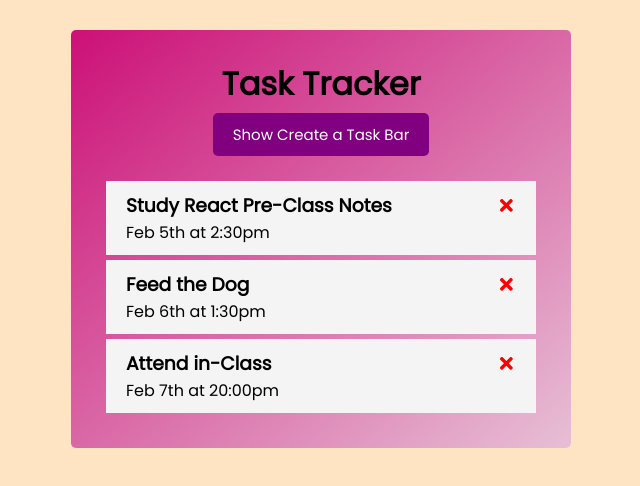
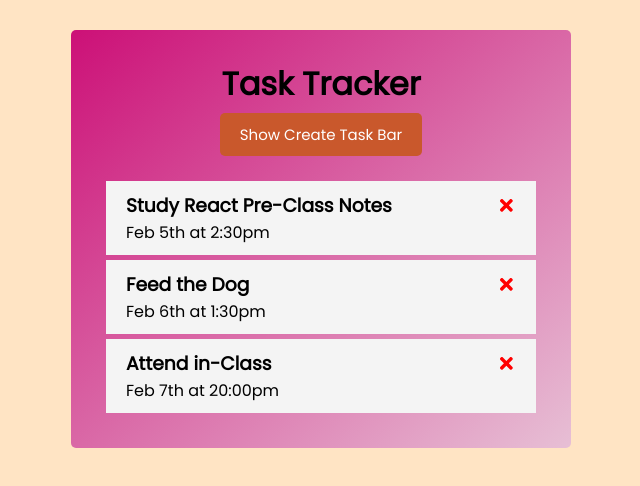
Before and after one commit to E-Ozdemir/Task-Tracker, a React (Create React App) app: page / in a window 1280 px wide. Shown: the top 486 px of the page, without its empty margins (319-959 px from the left). Built offline with nearby package versions, Linux system fonts and the light colour scheme.

Commit message:
color change

```diff
--- a/src/components/Header.js
+++ b/src/components/Header.js
@@ -6,8 +6,8 @@ function Header({title= "Task Tracker as default",toggleShow,isTaskBarShowed} )
     return (
        <header className="header">
            <h1>{title}</h1>
-           <Button color={isTaskBarShowed ? "steelblue" : "purple"}
-           text = {isTaskBarShowed ? "Hide Create Task Bar":"Show Create a Task Bar"}
+           <Button color={isTaskBarShowed ? "rgb(14, 88, 138)" : "rgb(201, 88, 44)"}
+           text = {isTaskBarShowed ? "Hide The Bar":"Show Create Task Bar"}
            toggleShow={toggleShow}
            />
        </header>
```
